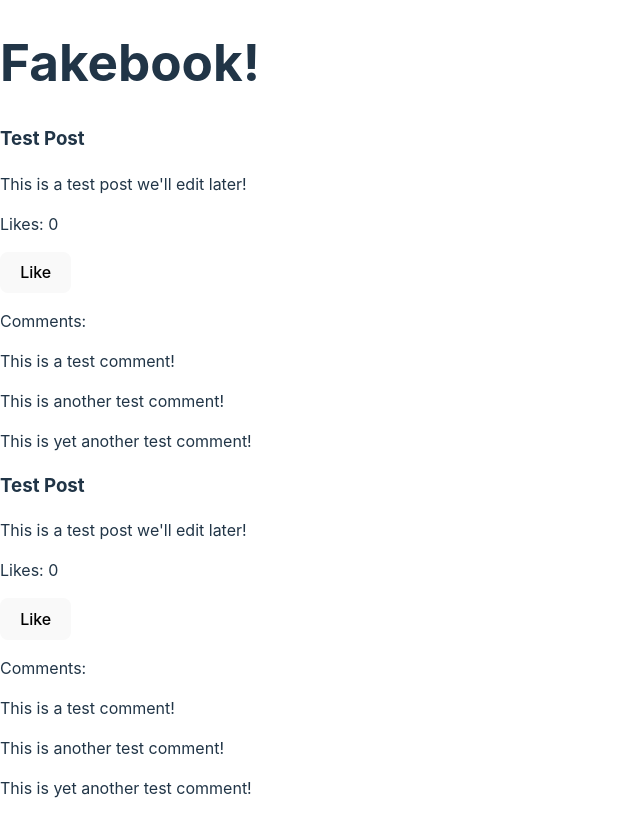
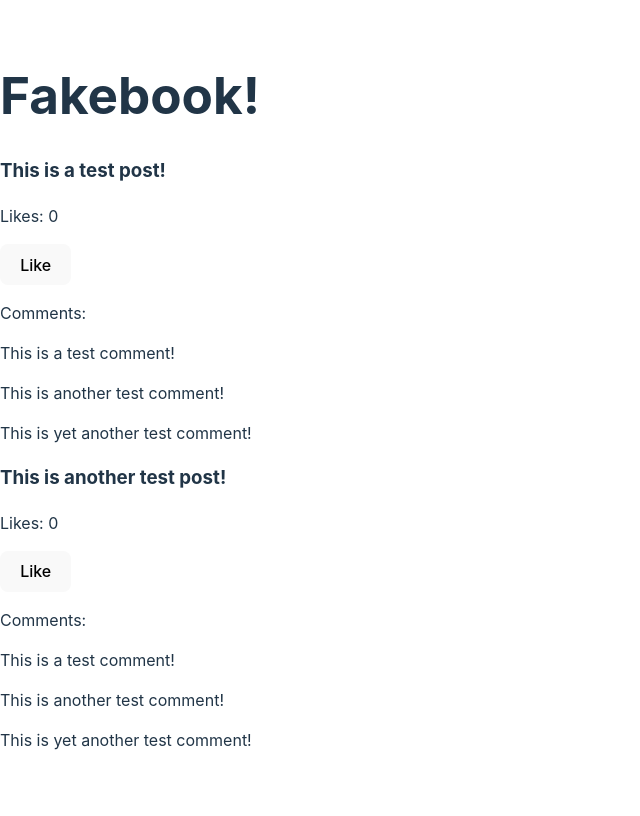
Before and after one commit to Ch0e-ghost/Social-media-app, a React (Vite) app: page / in a window 1280 px wide. Shown: the whole page, without its empty margins (0-640 px from the left). Built offline with nearby package versions, Linux system fonts and the light colour scheme.

Commit message:
Passed props to Post component

```diff
--- a/src/components/Post.jsx
+++ b/src/components/Post.jsx
@@ -2,7 +2,7 @@ import React, { useState } from 'react';
 import Comment from './Comment';
 
 
-function Post(){
+function Post(props){
 
   const [likes, setLikes] = useState(0);
 
@@ -12,8 +12,8 @@ function handleLike(){
 
   return(
     <div>
-      <h3>Test Post</h3>
-      <p>This is a test post we'll edit later!</p>
+      <h3>{props.content}</h3>
+
       <p>Likes: {likes}</p>
       <button onClick={handleLike}>Like</button>
       <p>Comments:</p>
```
